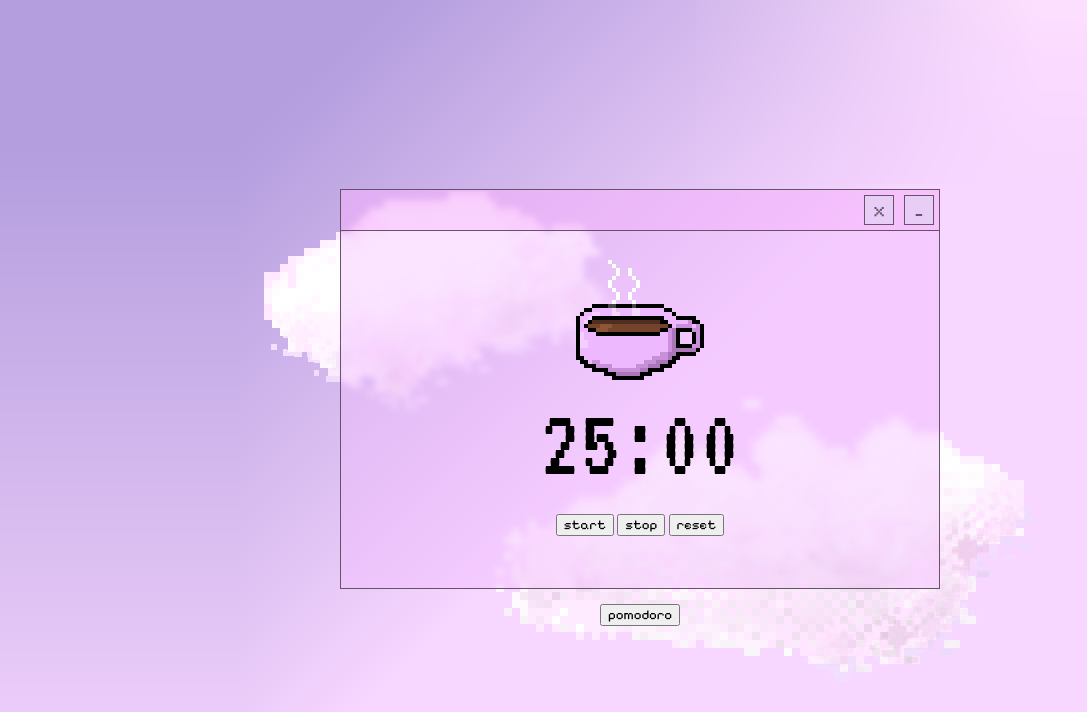
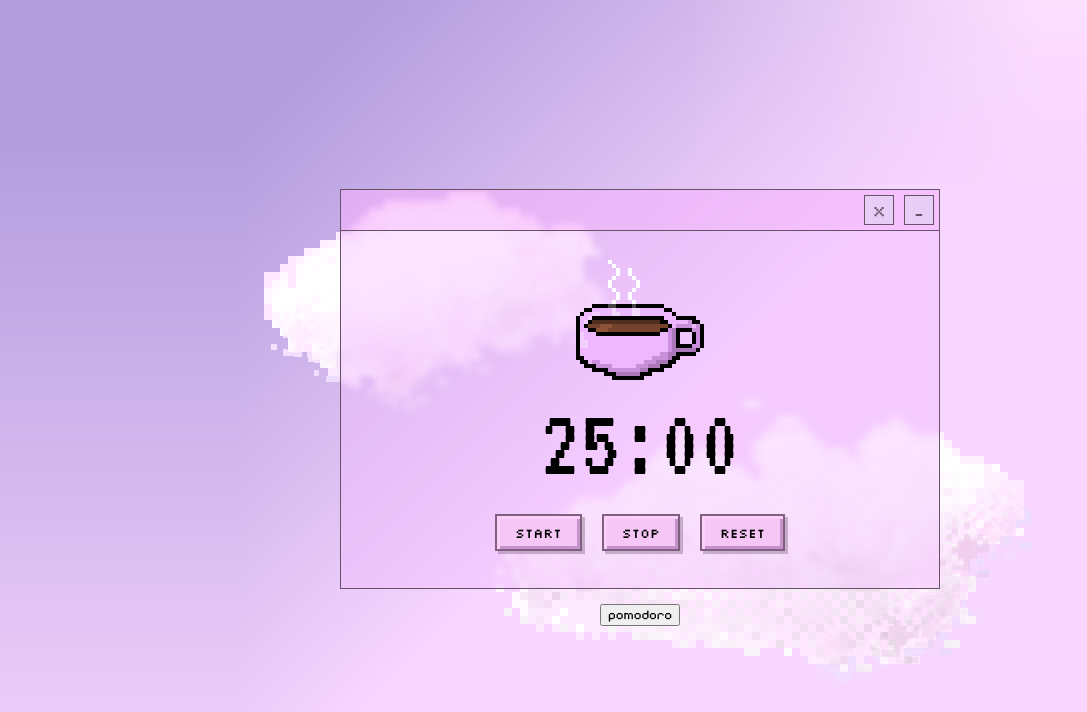
Before and after one commit to laybuh/pomodoro, a plain HTML site: page index.html in a window 1280 px wide. Both pictures are taken after a click on the button "focus". Shown: the whole page, without its empty margins (0-1087 px from the left). Drawn offline with Linux system fonts and the light colour scheme.

Commit message:
styled window 2 and the stop/start/reset buttoms

```diff
--- a/style.css
+++ b/style.css
@@ -91,6 +91,23 @@ button {
 
 #timer-btns {
     padding: 20px;
+    display: flex;
+    justify-content: center;
+    gap: 20px;
+}
+
+#timer-btns button {
+    font-family: 'Silkscreen', san-serif;
+    color: #000;
+    background: #f6c6f7;
+    box-shadow:
+                inset 3px 3px 0 #fbd0fb,
+                inset -3px -3px #c592cb,
+                3px 3px 0 rgba(77, 60, 77, 0.3);
+    border: 2px solid rgb(128, 95, 128);
+    padding: 8px 18px;
+    border-radius: 0;
+    cursor: pointer;
 }
 
 #timer {
```
